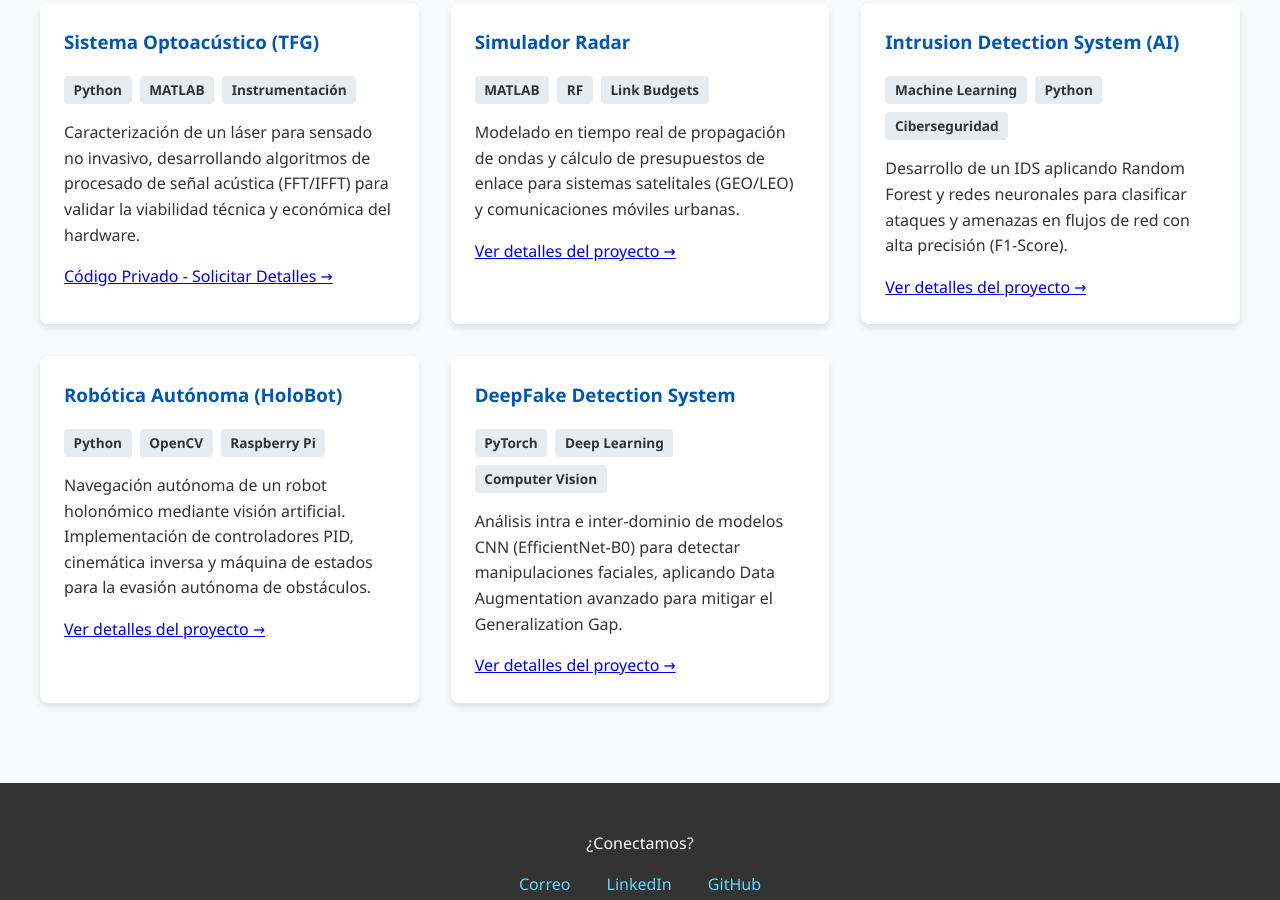
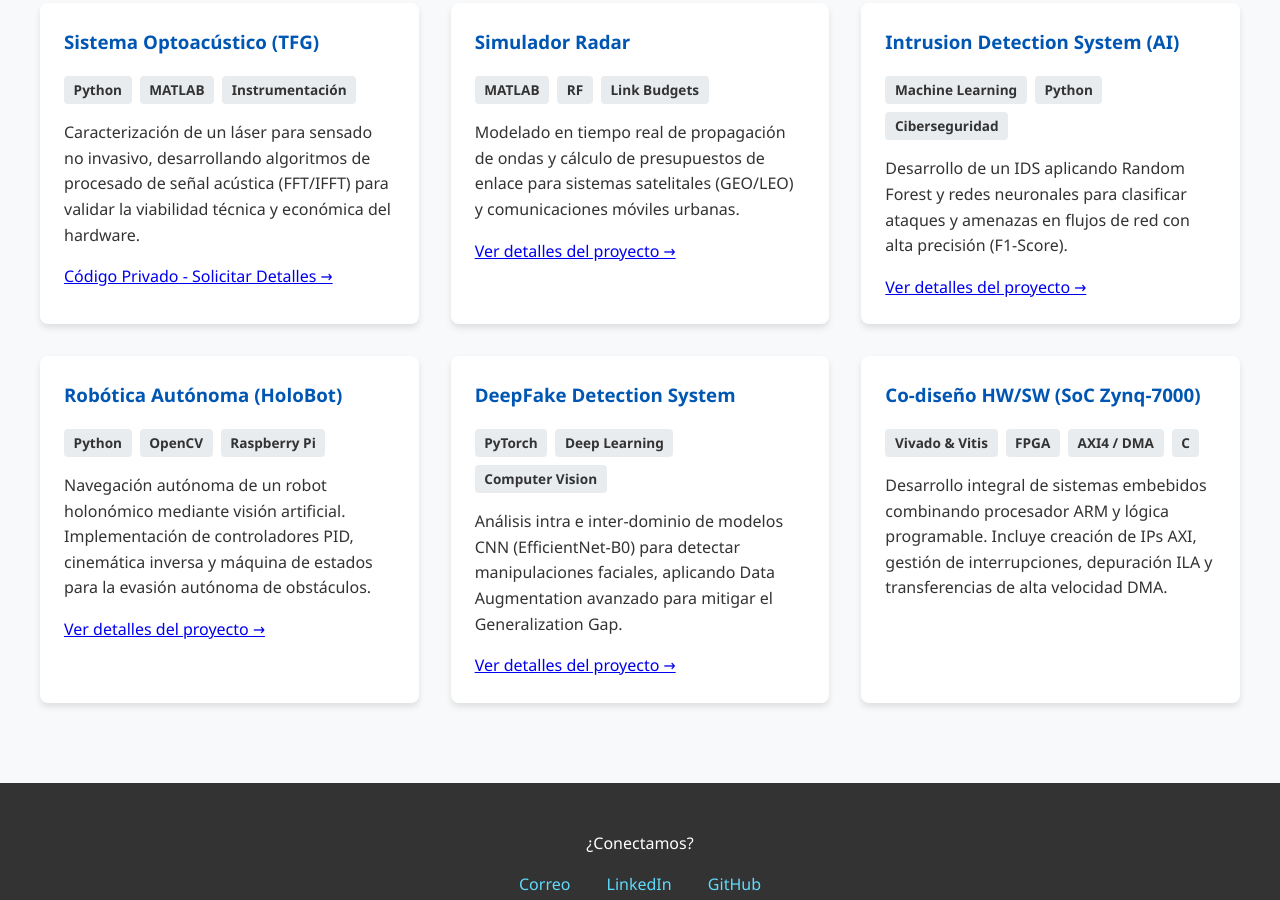
Before and after one commit to itsTello/DavidTello, a plain HTML site: page index.html in a window 1280 px wide. Shown: the part 477-1377 px from the top of the page. Drawn offline with Linux system fonts and the light colour scheme.

Commit message:
Add project details for Co-design HW/SW

```diff
--- a/index.html
+++ b/index.html
@@ -184,6 +184,18 @@
                 <p>Análisis intra e inter-dominio de modelos CNN (EfficientNet-B0) para detectar manipulaciones faciales, aplicando Data Augmentation avanzado para mitigar el Generalization Gap.</p>
                 <a href="https://github.com/itsTello/deepfake-detection" target="_blank">Ver detalles del proyecto &rarr;</a>
             </div>
+
+             <!-- Proyecto 6 -->
+            <div class="tarjeta-proyecto">
+                <h3>Co-diseño HW/SW (SoC Zynq-7000)</h3>
+                <div class="etiquetas">
+                    <span class="etiqueta">Vivado & Vitis</span>
+                    <span class="etiqueta">FPGA</span>
+                    <span class="etiqueta">AXI4 / DMA</span>
+                    <span class="etiqueta">C</span>
+                </div>
+                <p>Desarrollo integral de sistemas embebidos combinando procesador ARM y lógica programable. Incluye creación de IPs AXI, gestión de interrupciones, depuración ILA y transferencias de alta velocidad DMA.</p>
+            </div>
         </div>
     </section>
 
```
